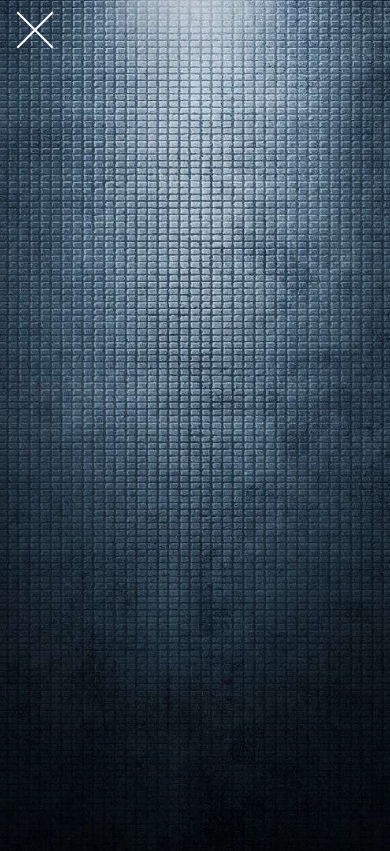
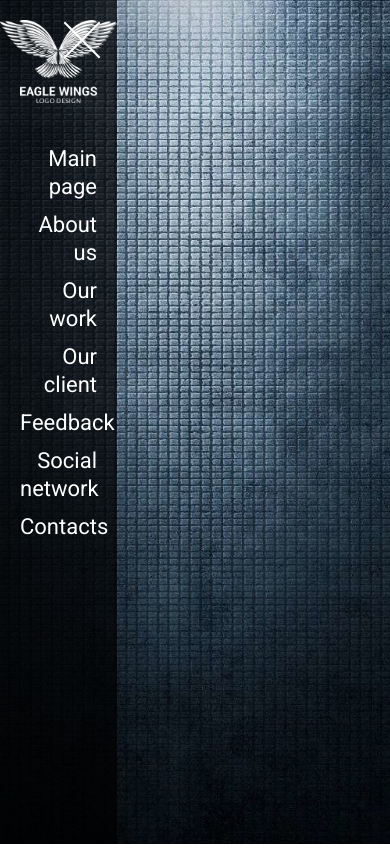
Before and after one commit to vpolyakov-blr/responsive-template, a plain HTML site: page index.html in a window 390 px wide. Both pictures are taken after a click on the element 35 px from the left and 30 px from the top of the page. Drawn offline with Linux system fonts and the light colour scheme.

Commit message:
Ready version of the menu without responsiveness

```diff
--- a/index.html
+++ b/index.html
@@ -24,6 +24,9 @@
 		<![endif]-->
 	<header class="header">
 		<div class="header__menu">
+			<div class="header__burger">
+				<span></span>
+			</div>
 			<div class="header__logo">
 				<img src="img/logo.png" alt="">
 			</div>
@@ -36,12 +39,12 @@
 					<li><a href="#">Feedback</a></li>
 					<li><a href="#">Social network</a></li>
 					<li><a href="#">Contacts</a></li>
+
 				</ul>
 			</nav>
 		</div>
-		<div class="header__burger active">
-			<span></span>
-		</div>
+		<div class="about-header">
+
 		<div class="header__content">
 
 		</div>
--- a/js/main.js
+++ b/js/main.js
@@ -0,0 +1,14 @@
+document.addEventListener('DOMContentLoaded', function() {
+
+    let
+        headerMenu = document.querySelector('.header__menu'),
+        headerBurger = document.querySelector('.header__burger');
+
+    headerBurger.addEventListener('click', () => {
+
+        headerMenu.classList.toggle('active');
+        headerBurger.classList.toggle('active');
+
+    });
+
+});
--- a/sass/blocks/_header.scss
+++ b/sass/blocks/_header.scss
@@ -1,14 +1,24 @@
 .header{
     background: url(../img/main-bg.jpg) center (center / cover) no-repeat;
     min-height: 100vh;
+    max-width: 100%;
+    position: relative;
+    &__video{
+        position: absolute;
+        height: 100%;
+        width: 100%;
+        -webkit-transform: scaleX(1.5);
+        -moz-transform: scaleX(1.72);
+        opacity: .5;
+    }
     &__menu{
+        z-index: 3;
         display: inline-block;
         background-color: rgba($color: black, $alpha: .7);
         padding: 20px 0;
         height: 100vh;
         width: 30%;
         text-align: right;
-        overflow: auto;
         position: relative;
         left: -30%;
         transition: left .5s linear;
@@ -60,10 +70,11 @@
         width: 50px;
         height: 40px;
         position: absolute;
-        left: 10px;
-        top: 10px;
+        right: -60px;
+        top: 20px;
         overflow: hidden;
         cursor: pointer;
+        transition: all .5s linear;
         span{
             height: 2px;
             width: 100%;
@@ -91,6 +102,7 @@
             bottom: 0;
         }
         &.active{
+            right: 10px;
             span{
                 top: 110%;
             }
```
Also changed, not shown: css/main.min.css.
